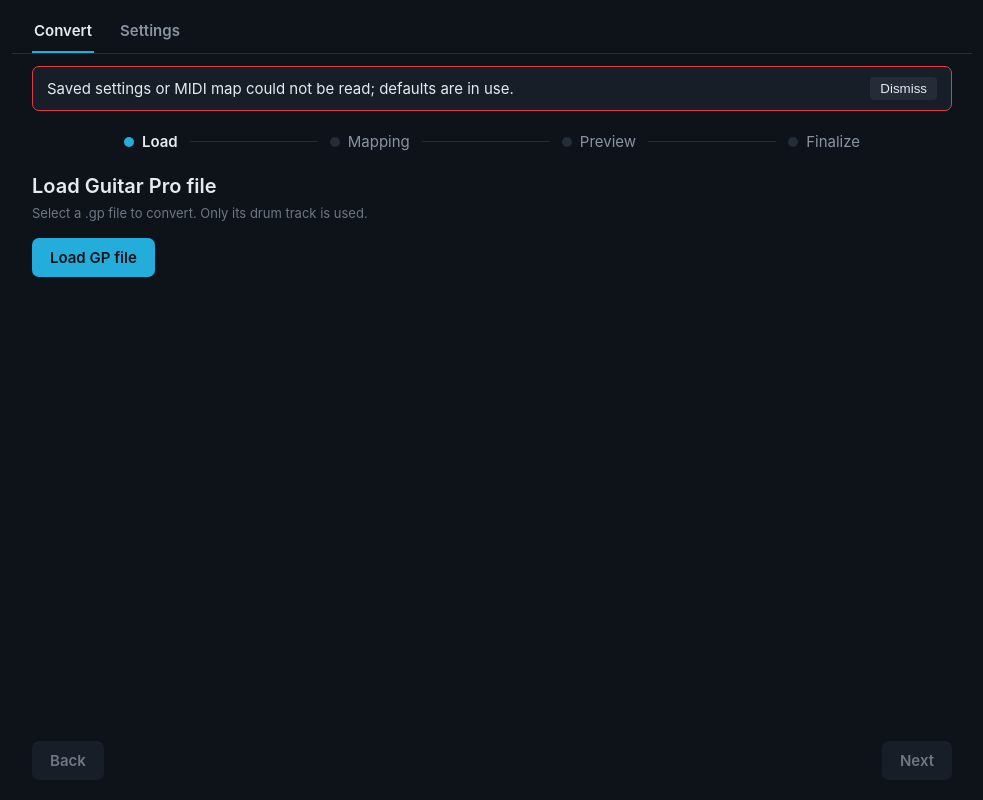
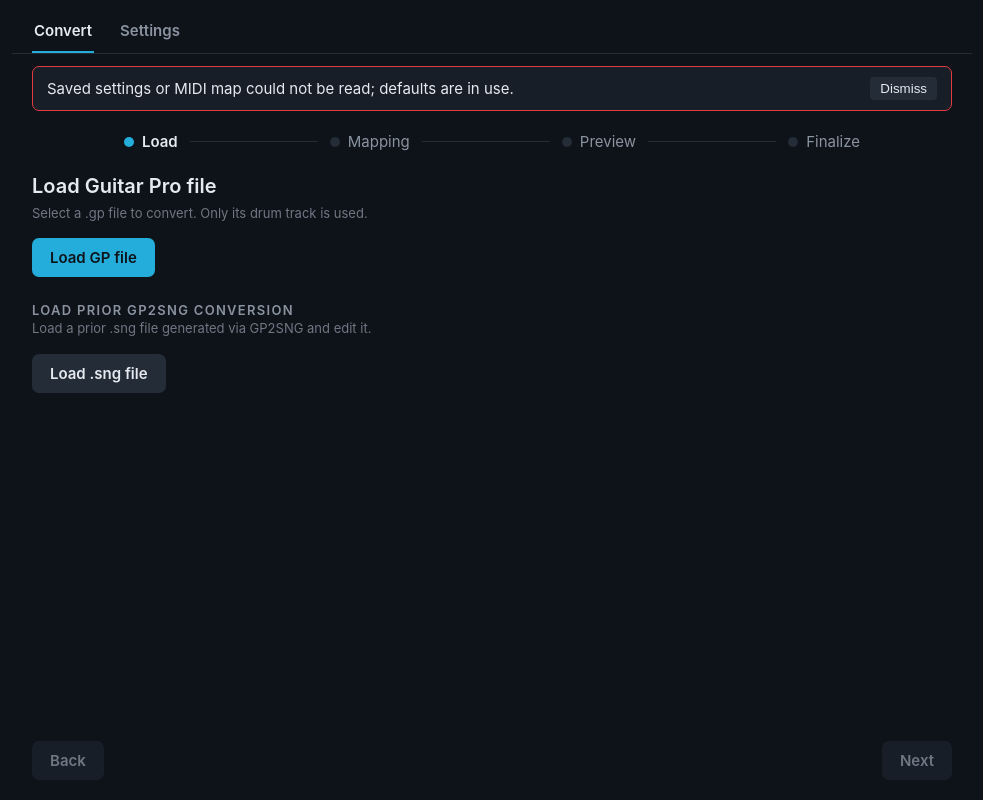
Before and after one commit to JonFdz/GP2SNG, a React (Vite) app: page / in a window 1280 px wide. Shown: the whole page, without its empty margins (148-1131 px from the left). Built offline with nearby package versions, Linux system fonts and the light colour scheme; a web font is replaced by a local one.

Commit message:
feat: reopen a prior .sng from the Load step

```diff
--- a/src/preload/index.ts
+++ b/src/preload/index.ts
@@ -3,6 +3,7 @@
 
 const api: Gp2SngApi = {
   loadGpFile: () => ipcRenderer.invoke('loadGpFile'),
+  loadSngFile: () => ipcRenderer.invoke('loadSngFile'),
   chooseOutputDir: () => ipcRenderer.invoke('chooseOutputDir'),
   pathExists: (dir, filename) => ipcRenderer.invoke('pathExists', dir, filename),
   writeSng: (dir, filename, bytes) => ipcRenderer.invoke('writeSng', dir, filename, bytes),
--- a/src/renderer/src/views/LoadView.tsx
+++ b/src/renderer/src/views/LoadView.tsx
@@ -1,5 +1,6 @@
 import { useState } from 'react';
 import { parseGp } from '../../../shared/gp/index';
+import { readSngSession } from '../../../shared/sng/index';
 import { detectDrumTrack } from '../state/detectDrumTrack';
 import { hasSectionNames } from '../state/hasSectionNames';
 import { useWizardStore } from '../state/wizardStore';
@@ -14,6 +15,7 @@
   const score = useWizardStore((s) => s.score);
   const selectedTrackId = useWizardStore((s) => s.selectedTrackId);
   const loadScore = useWizardStore((s) => s.loadScore);
+  const restoreSession = useWizardStore((s) => s.restoreSession);
   const selectTrack = useWizardStore((s) => s.selectTrack);
   const reset = useWizardStore((s) => s.reset);
   const [error, setError] = useState<string | null>(null);
@@ -41,6 +43,31 @@
     }
   }
 
+  async function handleLoadSng() {
+    setError(null);
+    setBusy(true);
+    try {
+      const picked = await window.gp2sng.loadSngFile();
+      if (picked === null) return; // user cancelled the dialog — silent
+      const { blob, audioBytes, audioExtension } = readSngSession(picked.bytes);
+      // Parsed here rather than in shared/sng for the same reason a fresh GP file is
+      // parsed in the renderer: parse errors belong in the runtime that shows them.
+      const parsed = parseGp(blob.gpBytes);
+      restoreSession({
+        gpFilePath: blob.gpFilePath,
+        gpFileBytes: blob.gpBytes,
+        score: parsed,
+        blob,
+        audioBytes,
+        audioExtension,
+      });
+    } catch (err) {
+      setError(err instanceof Error ? err.message : 'That .sng could not be opened.');
+    } finally {
+      setBusy(false);
+    }
+  }
+
   const fileName = gpFilePath?.split(/[\\/]/).pop() ?? gpFilePath;
   const selected = score?.tracks.find((t) => t.id === selectedTrackId);
   const noteless = selected !== undefined && selected.noteCount === 0;
@@ -60,6 +87,14 @@
       </button>
 
       {error && <div className="error-banner">{error}</div>}
+
+      <section className="settings-section">
+        <div className="settings-label">Load prior GP2SNG conversion</div>
+        <p className="view-hint">Load a prior .sng file generated via GP2SNG and edit it.</p>
+        <button type="button" className="btn" onClick={handleLoadSng} disabled={busy}>
+          Load .sng file
+        </button>
+      </section>
 
       {score && (
         <div className="load-summary">
--- a/src/renderer/src/views/PreviewView.tsx
+++ b/src/renderer/src/views/PreviewView.tsx
@@ -76,6 +76,8 @@
   const chart = useWizardStore((s) => s.chart);
   const warnings = useWizardStore((s) => s.warnings);
   const audioBuffer = useWizardStore((s) => s.audioBuffer);
+  const audioBytes = useWizardStore((s) => s.audioBytes);
+  const audioExtension = useWizardStore((s) => s.audioExtension);
   const audioOffsetMs = useWizardStore((s) => s.audioOffsetMs);
   const viewTime = useWizardStore((s) => s.viewTime);
   const pixelsPerSecond = useWizardStore((s) => s.pixelsPerSecond);
@@ -135,6 +137,31 @@
 
   // Dispose the AudioContext when leaving the step.
   useEffect(() => () => schedulerRef.current?.dispose(), []);
+
+  // A restored session arrives with source bytes but no decoded buffer: the
+  // AudioContext lives here, not on the Load step. Decode once on entry; the
+  // existing setBuffer effect picks the result up from the store.
+  useEffect(() => {
+    if (audioBytes === null || audioBuffer !== null) return;
+    const scheduler = schedulerRef.current;
+    if (scheduler === null) return;
+    const bytes = audioBytes;
+    const extension = audioExtension ?? 'ogg';
+    let cancelled = false;
+    void (async () => {
+      try {
+        // decodeAudioData detaches its input, so hand it a copy and keep the
+        // source bytes the writer bundles.
+        const decoded = await scheduler.decode(bytes.slice().buffer);
+        if (!cancelled) setAudio({ buffer: decoded, bytes, extension });
+      } catch {
+        if (!cancelled) setAudioError('Could not decode the audio bundled in this .sng.');
+      }
+    })();
+    return () => {
+      cancelled = true;
+    };
+  }, [audioBytes, audioBuffer, audioExtension, setAudio]);
 
   const displayed = useMemo(
     () => (chart === null ? [] : displayedNotes(chart.notes, overrides, deletions)),
--- a/src/shared/types/ipc.ts
+++ b/src/shared/types/ipc.ts
@@ -8,6 +8,9 @@
 
 export type Gp2SngApi = {
   loadGpFile: () => Promise<{ path: string; bytes: Uint8Array } | null>;
+  // Pick a previously exported .sng to reopen for editing. Same shape as
+  // loadGpFile: main reads the bytes, the renderer does all the decoding.
+  loadSngFile: () => Promise<{ path: string; bytes: Uint8Array } | null>;
   chooseOutputDir: () => Promise<string | null>;
   // Whether dir/filename already exists (drives the Save overwrite-confirm modal,
   // docs/DESIGN.md → UI top-level structure → Save).
```
Also changed, not shown: src/main/ipc.ts (+11 -0 lines).
